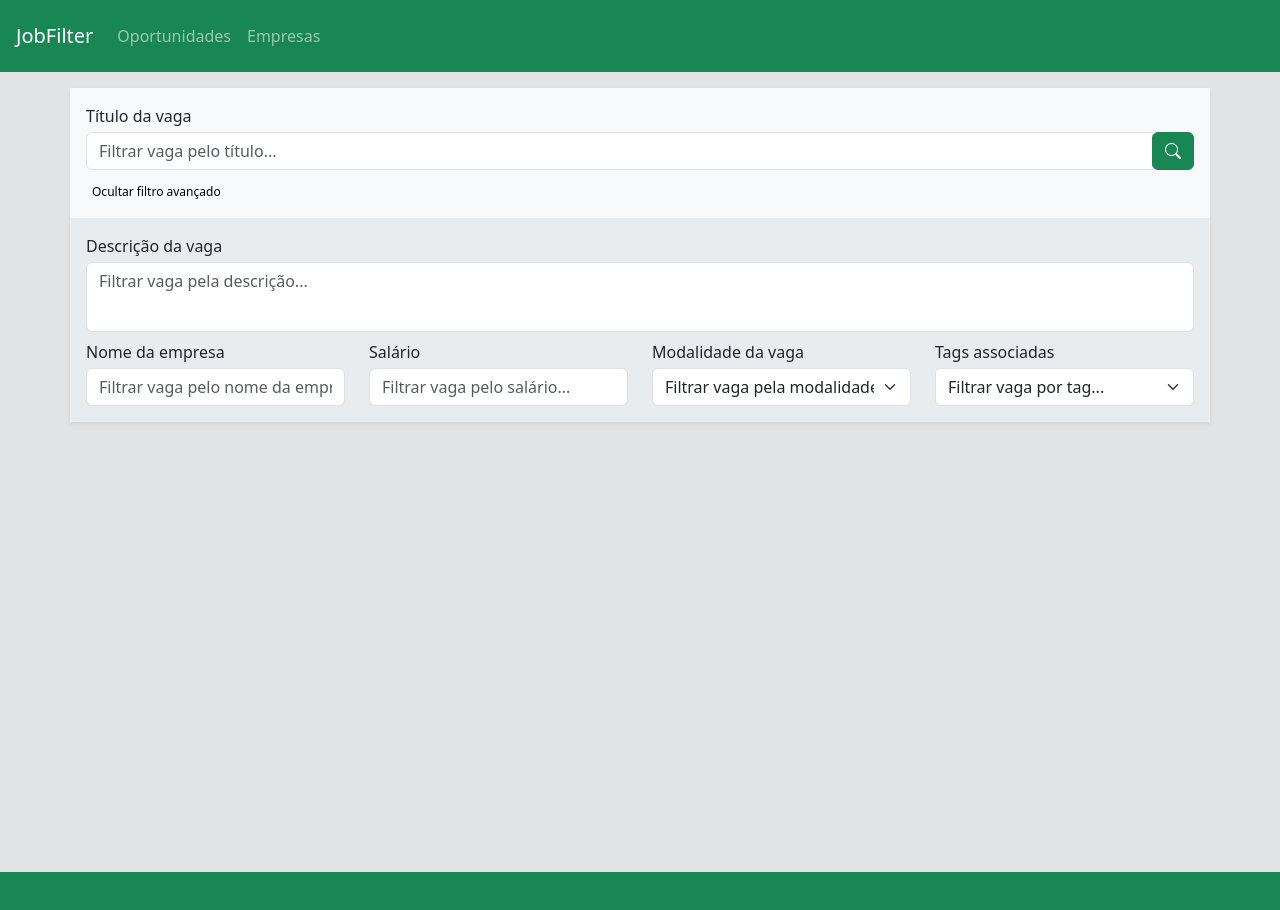
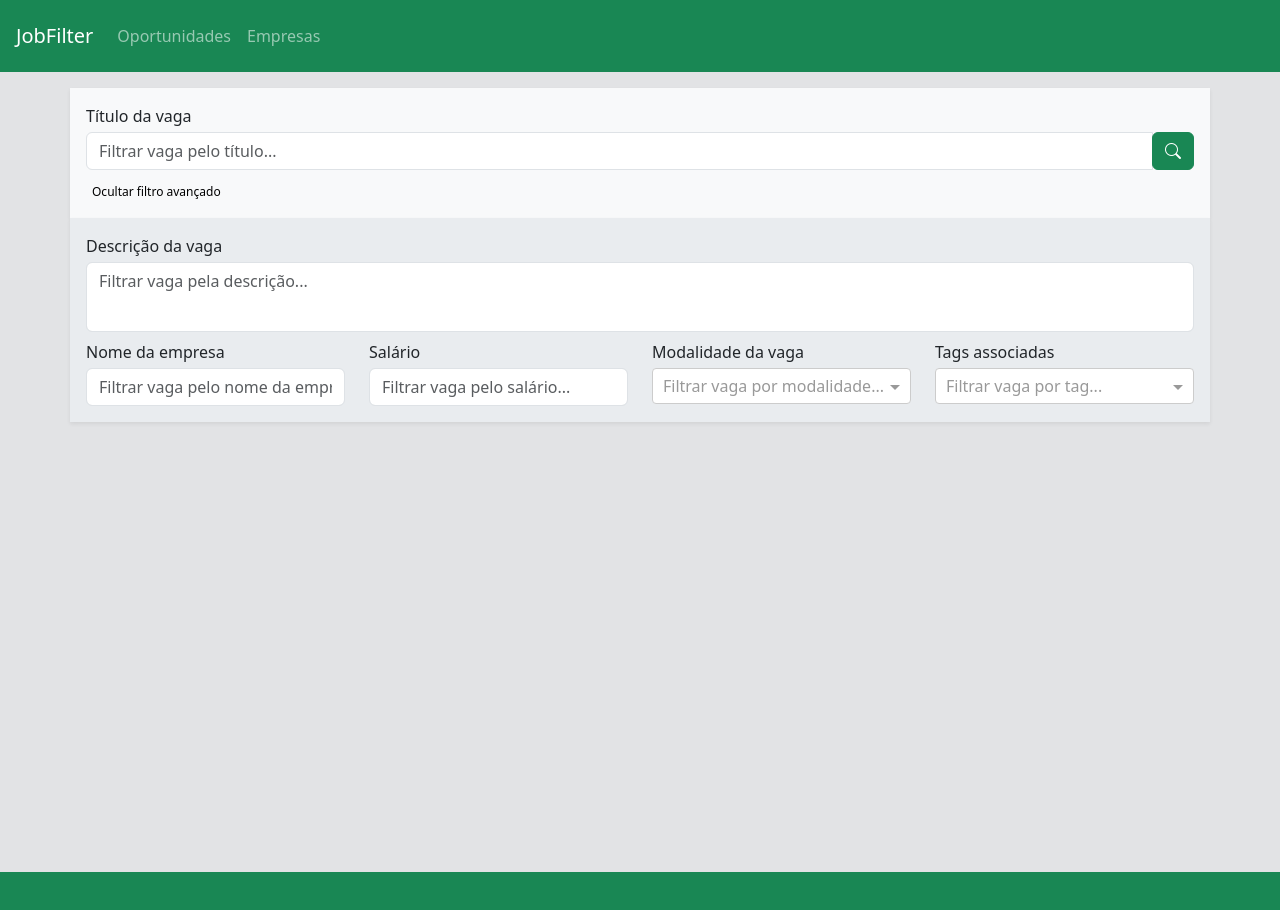
Before and after one commit to JVitoroliv3ira/Job-Filter, an Angular app in the folder web/: page /opportunities in a window 1280 px wide. Both pictures are taken after a click on the button "Exibir filtro avançado". Shown: the top 910 px of the page. Built offline with nearby package versions, Linux system fonts and the light colour scheme.

Commit message:
feature(frontend): Utiliza o ng-select no filtro de oportunidades.

```diff
--- a/web/src/app/shared/components/opportunities-filter/opportunities-filter.component.html
+++ b/web/src/app/shared/components/opportunities-filter/opportunities-filter.component.html
@@ -48,21 +48,17 @@
         </div>
         <div class="col-3">
             <label class="mb-1">Modalidade da vaga</label>
-            <select class="form-select">
-                <option selected>Filtrar vaga pela modalidade...</option>
-                <option value="1">One</option>
-                <option value="2">Two</option>
-                <option value="3">Three</option>
-            </select>
+            <ng-select
+              placeholder="Filtrar vaga por modalidade..."
+              notFoundText="Nenhuma modalidade encontrada.">
+            </ng-select>
         </div>
         <div class="col-3">
             <label class="mb-1">Tags associadas</label>
-            <select class="form-select">
-                <option selected>Filtrar vaga por tag...</option>
-                <option value="1">One</option>
-                <option value="2">Two</option>
-                <option value="3">Three</option>
-            </select>
+            <ng-select
+              placeholder="Filtrar vaga por tag..."
+              notFoundText="Nenhuma tag encontrada.">
+            </ng-select>
         </div>
     </div>
 </section>
```
